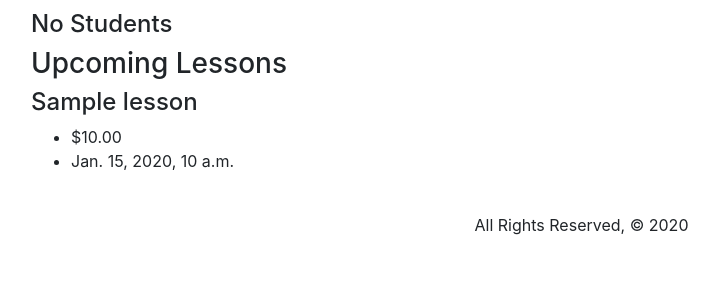
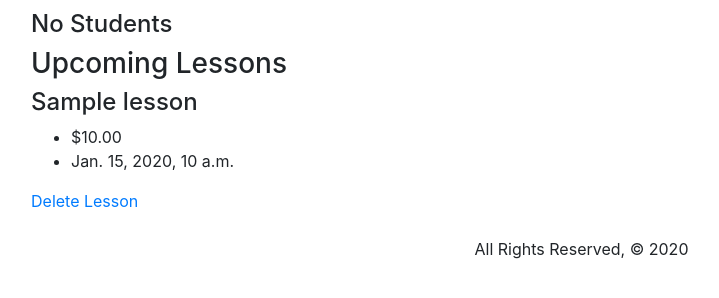
Before and after one commit to brhymer/Tutor-Marketplace, a Django app: page /teachers/1/ in a window 1280 px wide. Shown: the part 310-608 px from the top of the page, without its empty margins (54-773 px from the left). Run offline with Django 3.2, Linux system fonts and the light colour scheme; tables that the repository leaves empty hold one stand-in row (values such as "Sample post"); some libraries are stand-ins or nearby versions.

Commit message:
added delete lesson link to teacher profile

```diff
--- a/main_app/templates/teachers/profile.html
+++ b/main_app/templates/teachers/profile.html
@@ -30,6 +30,8 @@
         <li>${{ lesson.price }}</li>
         <li>{{ lesson.time }}</li>
       </ul>
+      <!--Delete Lesson Link-->
+      <a href="{% url 'delete_lesson' lesson.id %}">Delete Lesson</a>
     {% endfor %}
 {% else %}
   <h4>No Lessons</h4>
```
